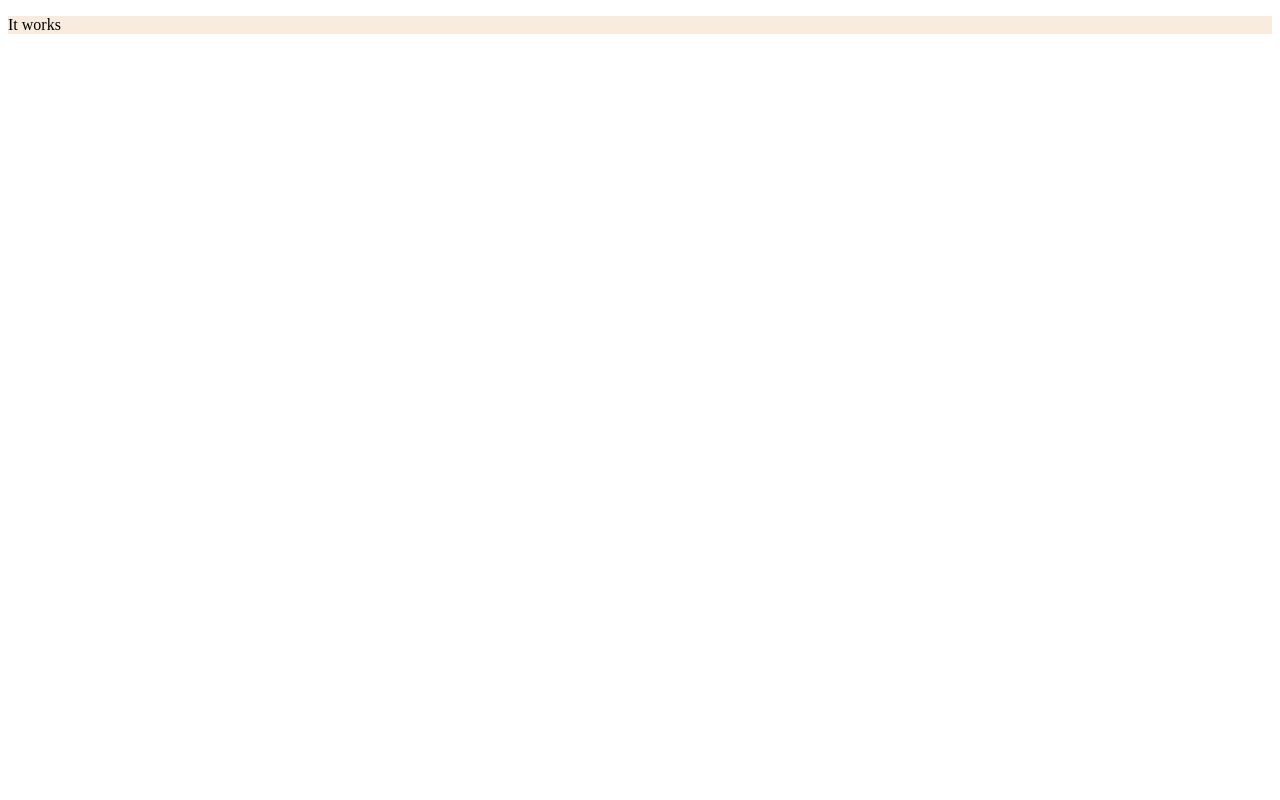
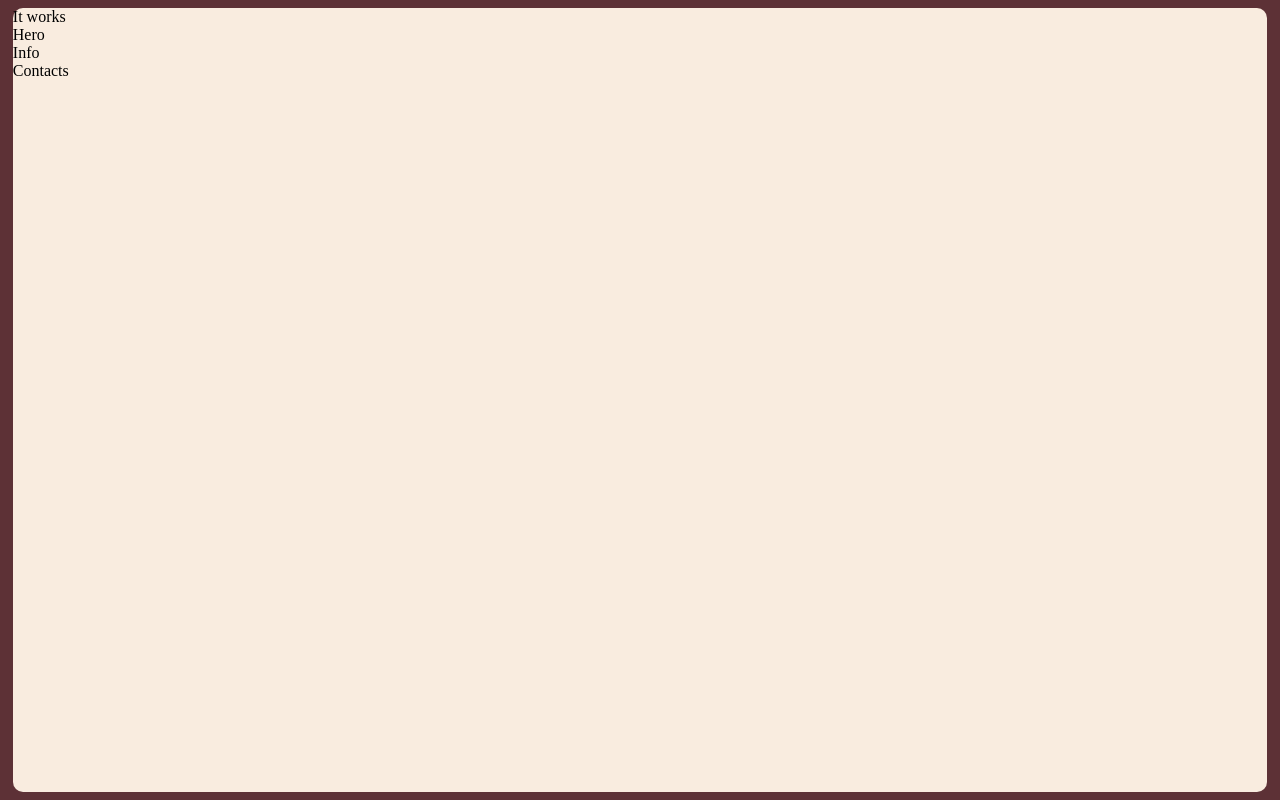
Before and after one commit to kphutiyagae/angular-portfolio, an Angular app: page / in a window 1280 px wide. Built offline with nearby package versions, Linux system fonts and the light colour scheme.

Commit message:
feat(init): :sparkles: Added styling

```diff
--- a/src/app/pages/landing-page/landing-page.component.html
+++ b/src/app/pages/landing-page/landing-page.component.html
@@ -1,5 +1,16 @@
 <div class="landing-page">
-  <div class="landing-page__header">
-    <p>It works</p>
+  <div class="landing-page__content">
+    <div class="content__header">
+      <p>It works</p>
+    </div>
+    <div class="content__hero-section">
+      <p>Hero</p>
+    </div>
+    <div class="content__info-section">
+      <p>Info</p>
+    </div>
+    <div class="content__contacts-section">
+      <p>Contacts</p>
+    </div>
   </div>
 </div>
--- a/src/app/pages/landing-page/landing-page.component.scss
+++ b/src/app/pages/landing-page/landing-page.component.scss
@@ -1,6 +1,17 @@
 @import "../../utils/styles/variables";
 
 .landing-page {
-  display: block;
-  background-color: $primary-background;
+  display: flex;
+  width: 100%;
+  height: 100%;
+  background-color: $secondary-background;
+  justify-content: center;
+  align-items: center;
+
+  .landing-page__content {
+    background-color: $primary-background;
+    width: 98%;
+    height: 98%;
+    border-radius: $border-radius;
+  }
 }
--- a/src/app/utils/styles/_variables.scss
+++ b/src/app/utils/styles/_variables.scss
@@ -2,3 +2,4 @@
 $primary-background: #F9ECDFff;
 $secondary-background: #5D3136ff;
 $white: #FFFFFFff;
+$border-radius: 10px;
--- a/src/styles.scss
+++ b/src/styles.scss
@@ -1 +1,10 @@
-/* You can add global styles to this file, and also import other style files */
+*{
+  margin: 0;
+  padding: 0;
+}
+
+html, body {
+  width: 100%;
+  height: 100%;
+  box-sizing: border-box;
+}
```
